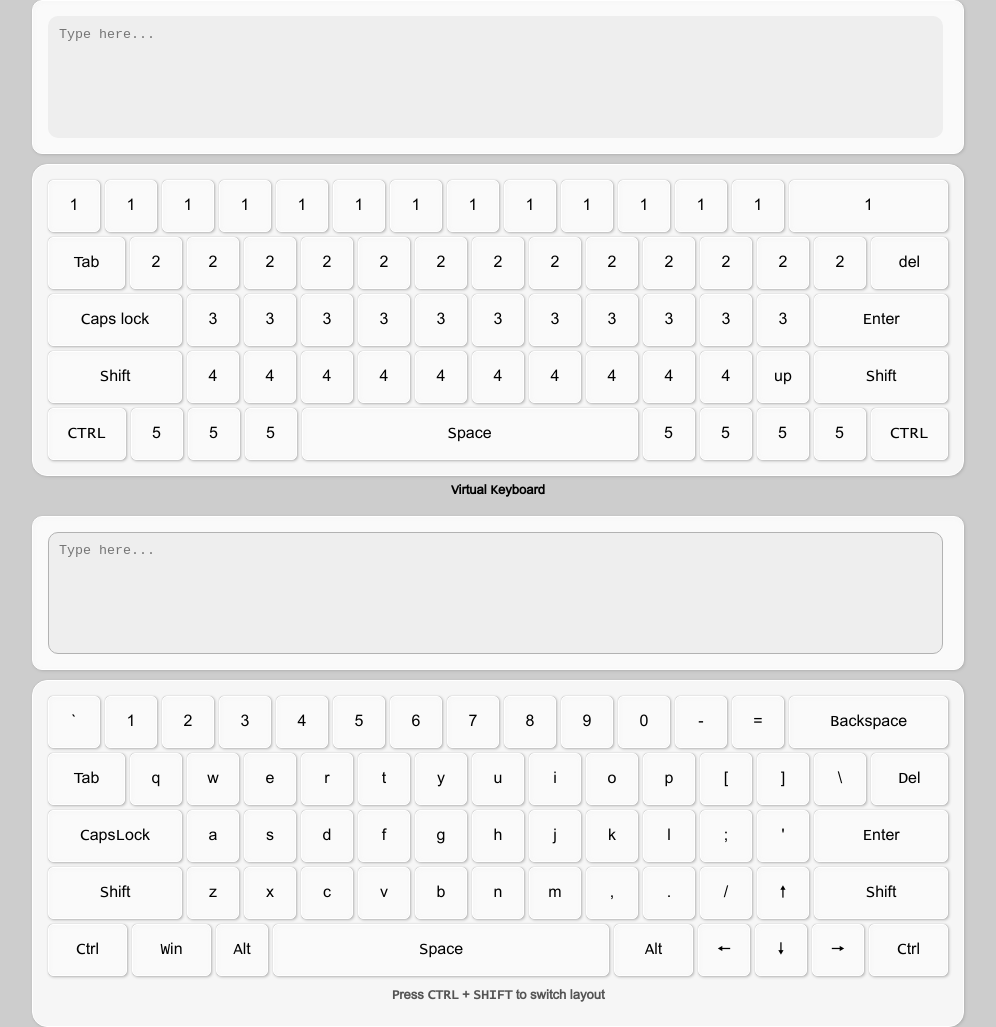
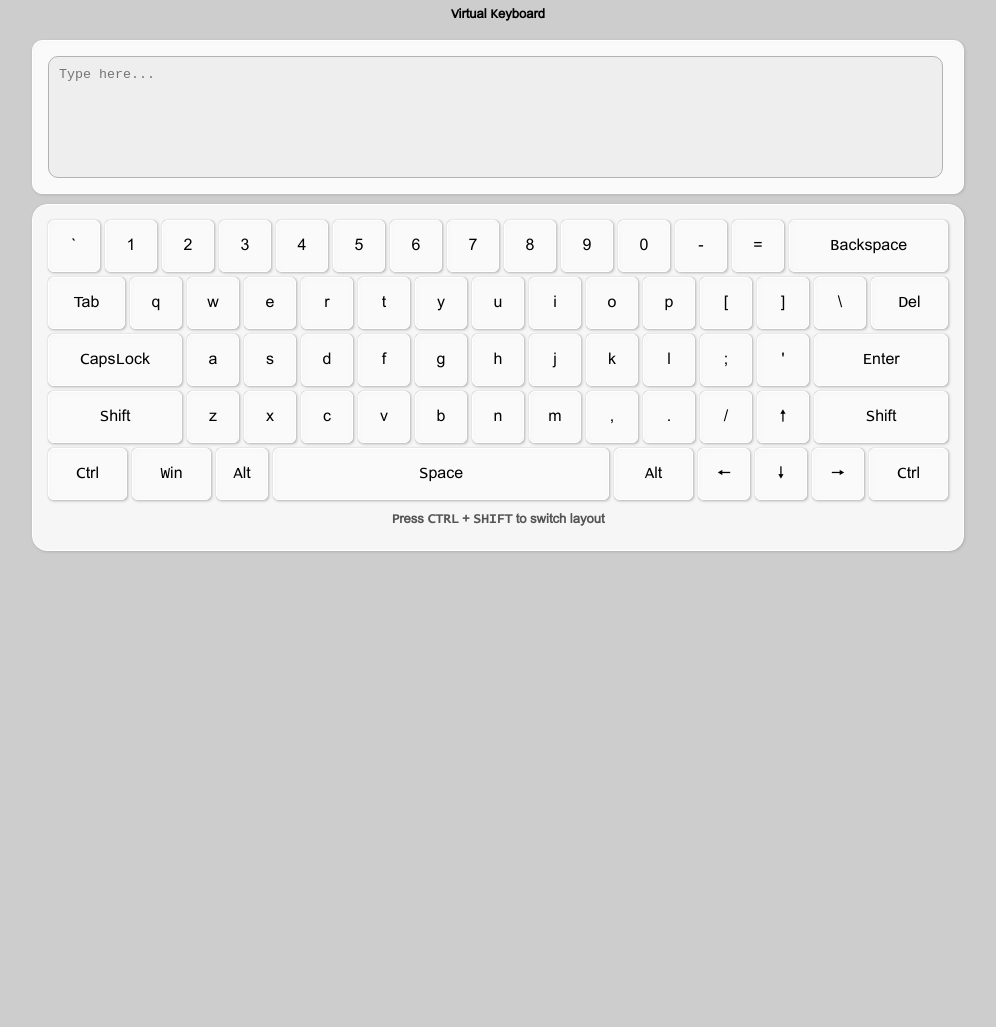
Before and after one commit to tedgregory/virtual-keyboard, a plain HTML site: page index.html in a window 1280 px wide. Shown: the whole page, without its empty margins (142-1138 px from the left). After the commit the page ends 800 px from the top, so only its background shows below. Drawn offline with Linux system fonts and the light colour scheme.

Commit message:
feat: keyboard js generation created

```diff
--- a/index.html
+++ b/index.html
@@ -9,91 +9,6 @@
     <script src="./src/js/main.js" type="module"></script>
 </head>
 <body>
-    <main class="main">
-        <section class="keyboard">
-            <div class="keyboard-text">
-                <textarea class="keyboard-input" placeholder="Type here..." autofocus></textarea>
-            </div>
-            <div class="keyboard-area">
-                <div class="keyboard-area__line">
-                    <div class="key">1</div>
-                    <div class="key">1</div>
-                    <div class="key">1</div>
-                    <div class="key">1</div>
-                    <div class="key">1</div>
-                    <div class="key">1</div>
-                    <div class="key">1</div>
-                    <div class="key">1</div>
-                    <div class="key">1</div>
-                    <div class="key">1</div>
-                    <div class="key">1</div>
-                    <div class="key">1</div>
-                    <div class="key">1</div>
-                    <div class="key key_flex">1</div>
-                </div>
-                <div class="keyboard-area__line">
-                    <div class="key key_flex">Tab</div>
-                    <div class="key">2</div>
-                    <div class="key">2</div>
-                    <div class="key">2</div>
-                    <div class="key">2</div>
-                    <div class="key">2</div>
-                    <div class="key">2</div>
-                    <div class="key">2</div>
-                    <div class="key">2</div>
-                    <div class="key">2</div>
-                    <div class="key">2</div>
-                    <div class="key">2</div>
-                    <div class="key">2</div>
-                    <div class="key">2</div>
-                    <div class="key key_flex">del</div>
-                 </div>
-                 <div class="keyboard-area__line">
-                    <div class="key key_flex">Caps lock</div>
-                    <div class="key">3</div>
-                    <div class="key">3</div>
-                    <div class="key">3</div>
-                    <div class="key">3</div>
-                    <div class="key">3</div>
-                    <div class="key">3</div>
-                    <div class="key">3</div>
-                    <div class="key">3</div>
-                    <div class="key">3</div>
-                    <div class="key">3</div>
-                    <div class="key">3</div>
-                    <div class="key key_flex">Enter</div>
-                 </div>
-                 <div class="keyboard-area__line">
-                    <div class="key key_flex">Shift</div>
-                    <div class="key">4</div>
-                    <div class="key">4</div>
-                    <div class="key">4</div>
-                    <div class="key">4</div>
-                    <div class="key">4</div>
-                    <div class="key">4</div>
-                    <div class="key">4</div>
-                    <div class="key">4</div>
-                    <div class="key">4</div>
-                    <div class="key">4</div>
-                    <div class="key">up</div>
-                    <div class="key key_flex">Shift</div>
-                 </div>
-                 <div class="keyboard-area__line">
-                    <div class="key key_flex">CTRL</div>
-                    <div class="key">5</div>
-                    <div class="key">5</div>
-                    <div class="key">5</div>
-                    <div class="key key_space">Space</div>
-                    <div class="key">5</div>
-                    <div class="key">5</div>
-                    <div class="key">5</div>
-                    <div class="key">5</div>
-                    <div class="key key_flex">CTRL</div>
-                 </div>
 
-
-            </div>
-        </section>
-    </main>
 </body>
 </html>
```
